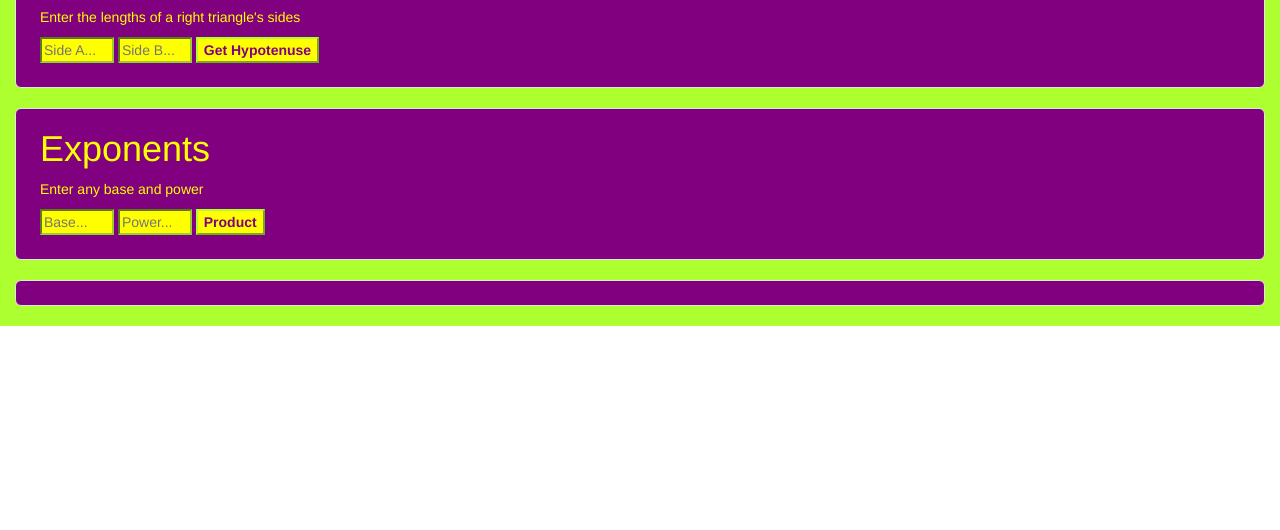
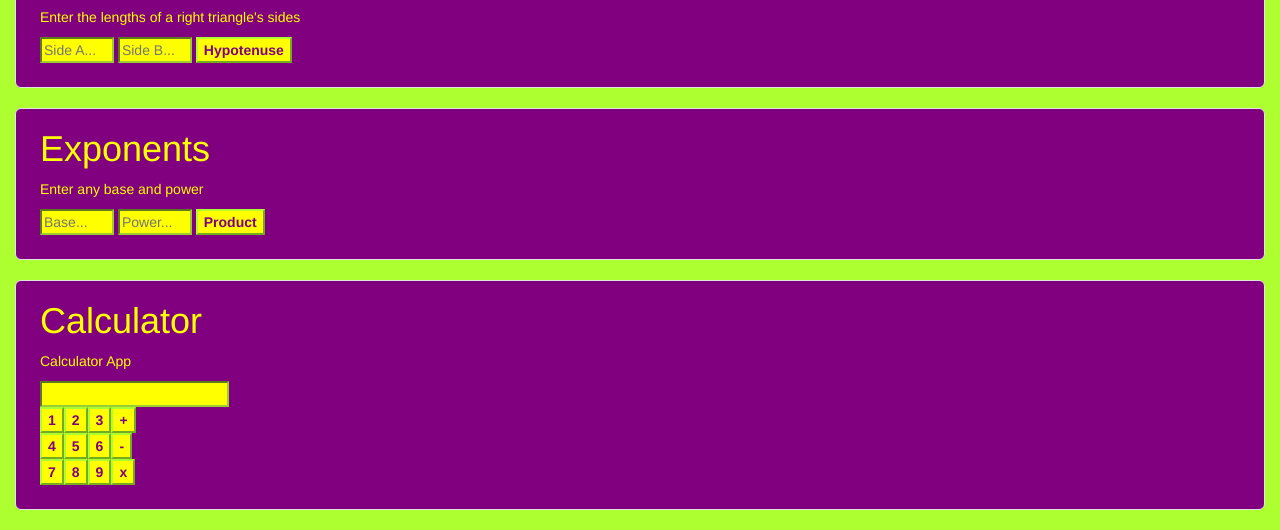
Before and after one commit to etzeldc/math-fun, a plain HTML site: page index.html in a window 1280 px wide. Shown: the part 598-1128 px from the top of the page. Before the commit the page ends 924 px from the top, so only its background shows below. Drawn offline with nearby package versions, Linux system fonts and the light colour scheme.

Commit message:
Calculator
Started calculator functionality

```diff
--- a/index.html
+++ b/index.html
@@ -96,7 +96,7 @@
                 <p>Enter the lengths of a right triangle's sides</p>
                 <input style="width: 74px" type="text" id="sideA" placeholder="Side A...">
                 <input style="width: 74px" type="text" id="sideB" placeholder="Side B...">
-                <button id="getHypot">Get Hypotenuse</button>
+                <button id="getHypot">Hypotenuse</button>
             </div>
             <div id="hypotOutput"></div>
             <button id="hypotClear" style="display:none">Clear</button>
@@ -132,7 +132,33 @@
 
 
 
-        <div class="well well-lg"></div>
+        <div class="well well-lg">
+            <div>
+                <h1>Calculator</h1>
+                <p>Calculator App</p>
+                <table>
+                    <tr>
+                        <input type="text">
+                    </tr>
+                    <tr>
+                        <td><button>1</button></td>
+                        <td><button>2</button></td>
+                        <td><button>3</button></td>
+                        <td><button>+</button></td>
+                    </tr>                <tr>
+                        <td><button>4</button></td>
+                        <td><button>5</button></td>
+                        <td><button>6</button></td>
+                        <td><button>-</button></td>
+                    </tr>                <tr>
+                        <td><button>7</button></td>
+                        <td><button>8</button></td>
+                        <td><button>9</button></td>
+                        <td><button>x</button></td>
+                    </tr>
+                </table>
+            </div>
+        </div>
     </div>
 </body>
 </html>
```
